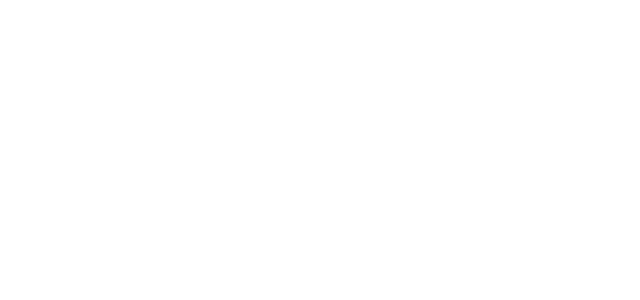
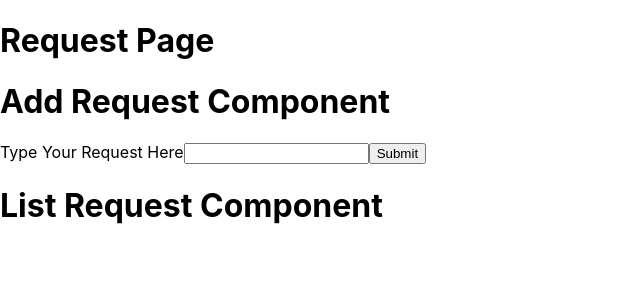
Before and after one commit to Dash1704/Sonder, a React (Create React App) app in the folder client/: page /request in a window 1280 px wide. Before the commit this address had no page. Shown: the top 300 px of the page, without its empty margins (0-640 px from the left). Built offline with nearby package versions, Linux system fonts and the light colour scheme.

Commit message:
Request Page running with two components

```diff
--- a/client/src/App.jsx
+++ b/client/src/App.jsx
@@ -2,14 +2,17 @@
 import {BrowserRouter, Routes, Route } from 'react-router-dom'
 import './App.css';
 
-import Signup from './screens/Signup.js';
+import SignUpPage from './screens/SignUpPage.js';
+import RequestPage from './screens/RequestPage.js';
+
 
 
 function App() {
   return (
     <BrowserRouter>
       <Routes>
-        <Route path="/signup" element={<Signup />} />
+        <Route path="/signup" element={<SignUpPage />} />
+        <Route path="/request" element={<RequestPage />} />
       </Routes>
     </BrowserRouter>
 
--- a/client/src/components/AddRequest/AddRequest.js
+++ b/client/src/components/AddRequest/AddRequest.js
@@ -5,6 +5,7 @@
 
     return (
     <div>
+        <h1>Add Request Component </h1>
         <form>
             <label htmlFor="request">Type Your Request Here</label>
             <input type="text"
--- a/client/src/components/ListRequest/ListRequest.js
+++ b/client/src/components/ListRequest/ListRequest.js
@@ -0,0 +1,13 @@
+import React from 'react';
+
+
+const ListRequest = () => {
+
+    return (
+    <div>
+       <h1> List Request Component</h1>
+    </div>
+    )
+}
+
+export default ListRequest
--- a/client/src/screens/RequestPage.js
+++ b/client/src/screens/RequestPage.js
@@ -5,7 +5,7 @@
 const RequestPage = () => {
     return (
       <>
-      <h1>RequestPage</h1>
+      <h1>Request Page</h1>
       < AddRequest />
       < ListRequest />
       </>
```
